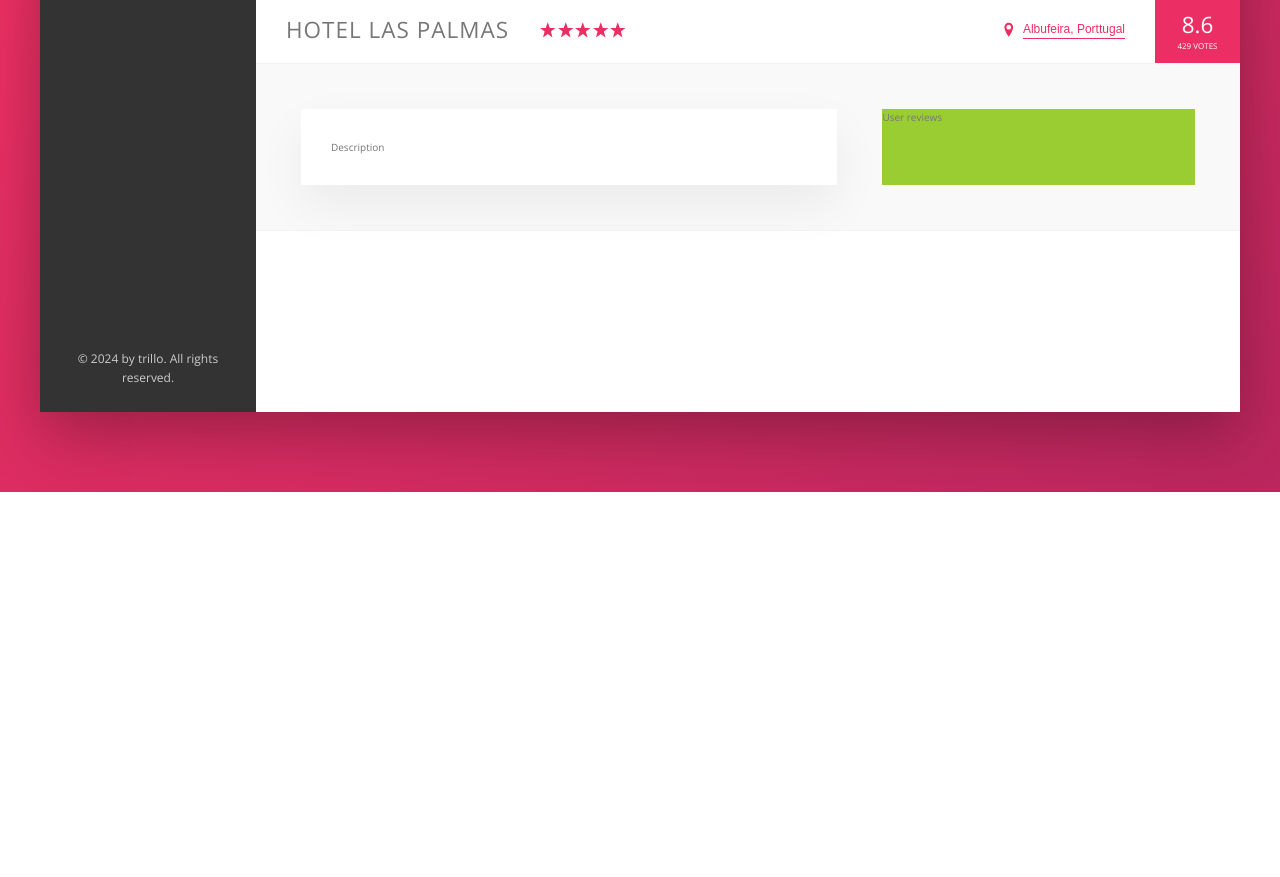
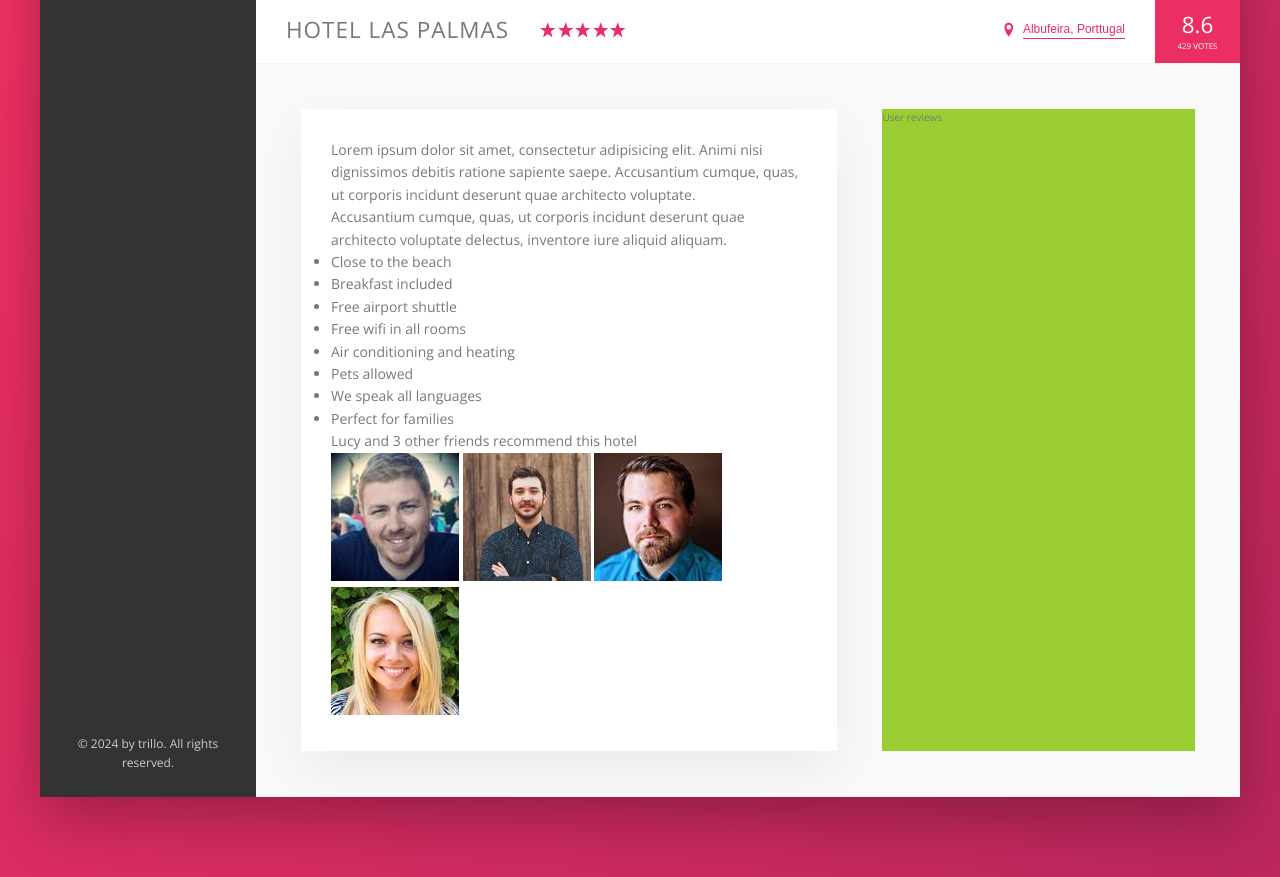
Before and after one commit to iivic17/trillo, a website: page index.html in a window 1280 px wide. Shown: the part 538-1415 px from the top of the page. Before the commit the page ends 1030 px from the top, so only its background shows below. Drawn offline with nearby package versions, Linux system fonts and the light colour scheme.

Commit message:
Add content for details section

```diff
--- a/index.html
+++ b/index.html
@@ -147,7 +147,36 @@
 
                 <div class="detail">
                     <div class="description">
-                        Description
+                        <p class="paragraph">
+                            Lorem ipsum dolor sit amet, consectetur adipisicing elit. Animi nisi dignissimos debitis
+                            ratione sapiente saepe. Accusantium cumque, quas, ut corporis incidunt deserunt quae
+                            architecto voluptate.
+                        </p>
+                        <p class="paragraph">
+                            Accusantium cumque, quas, ut corporis incidunt deserunt quae architecto voluptate delectus,
+                            inventore iure aliquid aliquam.
+                        </p>
+                        <ul class="list">
+                            <li class="list__item">Close to the beach</li>
+                            <li class="list__item">Breakfast included</li>
+                            <li class="list__item">Free airport shuttle</li>
+                            <li class="list__item">Free wifi in all rooms</li>
+                            <li class="list__item">Air conditioning and heating</li>
+                            <li class="list__item">Pets allowed</li>
+                            <li class="list__item">We speak all languages</li>
+                            <li class="list__item">Perfect for families</li>
+                        </ul>
+                        <div class="recommend">
+                            <p class="recommend__count">
+                                Lucy and 3 other friends recommend this hotel
+                            </p>
+                            <div class="recommend__friends">
+                                <img src="img/user-3.jpg" alt="Friend 1" class="recommend__photo">
+                                <img src="img/user-4.jpg" alt="Friend 2" class="recommend__photo">
+                                <img src="img/user-5.jpg" alt="Friend 3" class="recommend__photo">
+                                <img src="img/user-6.jpg" alt="Friend 4" class="recommend__photo">
+                            </div>
+                        </div>
                     </div>
                     <div class="user-reviews">
                         User reviews
--- a/sass/_layout.scss
+++ b/sass/_layout.scss
@@ -30,7 +30,6 @@
 
 .hotel-view {
     background-color: #fff;
-    height: 80rem;
     flex: 1;
 }
 
@@ -42,6 +41,7 @@
 }
 
 .description {
+    font-size: 1.4rem;
     background-color: #fff;
     box-shadow: var(--shadow-light);
     padding: 3rem;
```
Also changed, not shown: css/style.css, sass/_components.scss (line endings or trailing spaces).
